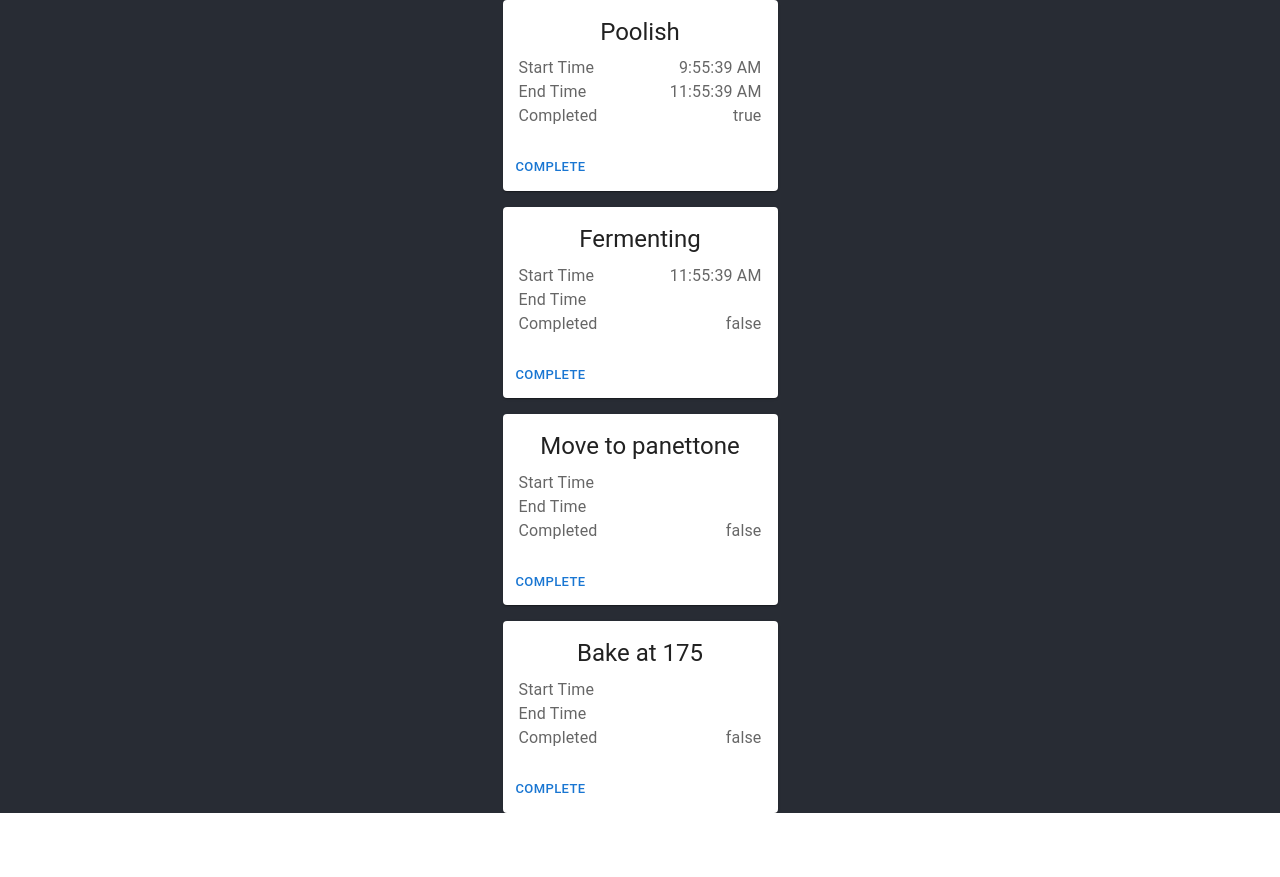
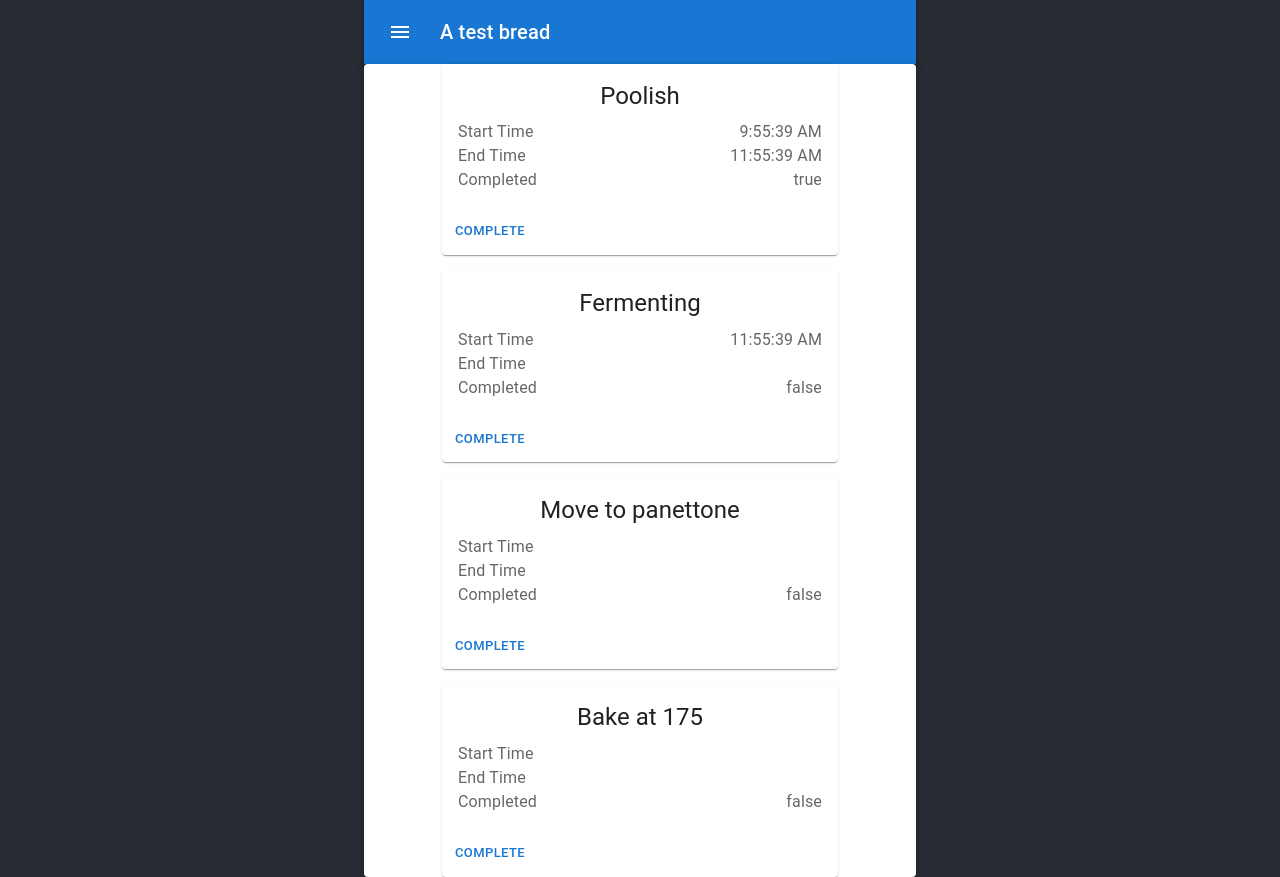
Before and after one commit to pewit90/yeastly, a React (Create React App) app: page / in a window 1280 px wide. Before the commit the page ends 813 px from the top, so only its background shows below. Built offline with nearby package versions, Linux system fonts and the light colour scheme.

Commit message:
Header for Steps view

```diff
--- a/src/components/App.tsx
+++ b/src/components/App.tsx
@@ -2,8 +2,11 @@
 import './App.css';
 import Button from '@mui/material/Button';
 import { Step, toBread } from '../model/bread';
-import { Card, CardActions, CardContent, Stack, Typography, Collapse } from '@mui/material';
+import { AppBar, Card, CardActions, CardContent, IconButton, Paper, Stack, Toolbar, Typography } from '@mui/material';
+import { Box, Container } from '@mui/system';
+import MenuIcon from '@mui/icons-material/Menu';
 import TestBread from '../testing/input/bread1.json'
+
 
 const testBread = toBread(TestBread);
 
@@ -44,7 +47,32 @@
   return (
     <div className="App">
       <header className="App-header">
-        <StepsList steps={steps} />
+        <Container maxWidth={'sm'}>
+          <Box sx={{ flexGrow: 1 }}>
+            <AppBar position="static">
+              <Toolbar>
+                <IconButton
+                  size="large"
+                  edge="start"
+                  color="inherit"
+                  aria-label="menu"
+                  sx={{ mr: 2 }}
+                  onClick={()=> alert('not implemented')}
+                >
+                  <MenuIcon />
+                </IconButton>
+                <Typography variant="h6" component="div" align='left' sx={{ flexGrow: 1 }}>
+                  {testBread.name}
+                </Typography>
+              </Toolbar>
+            </AppBar>
+          </Box>
+          <Paper elevation={3}>
+            <Container maxWidth={'xs'}>
+              <StepsList steps={steps} />
+            </Container>
+          </Paper>
+        </Container>
       </header>
     </div>
   );
```
